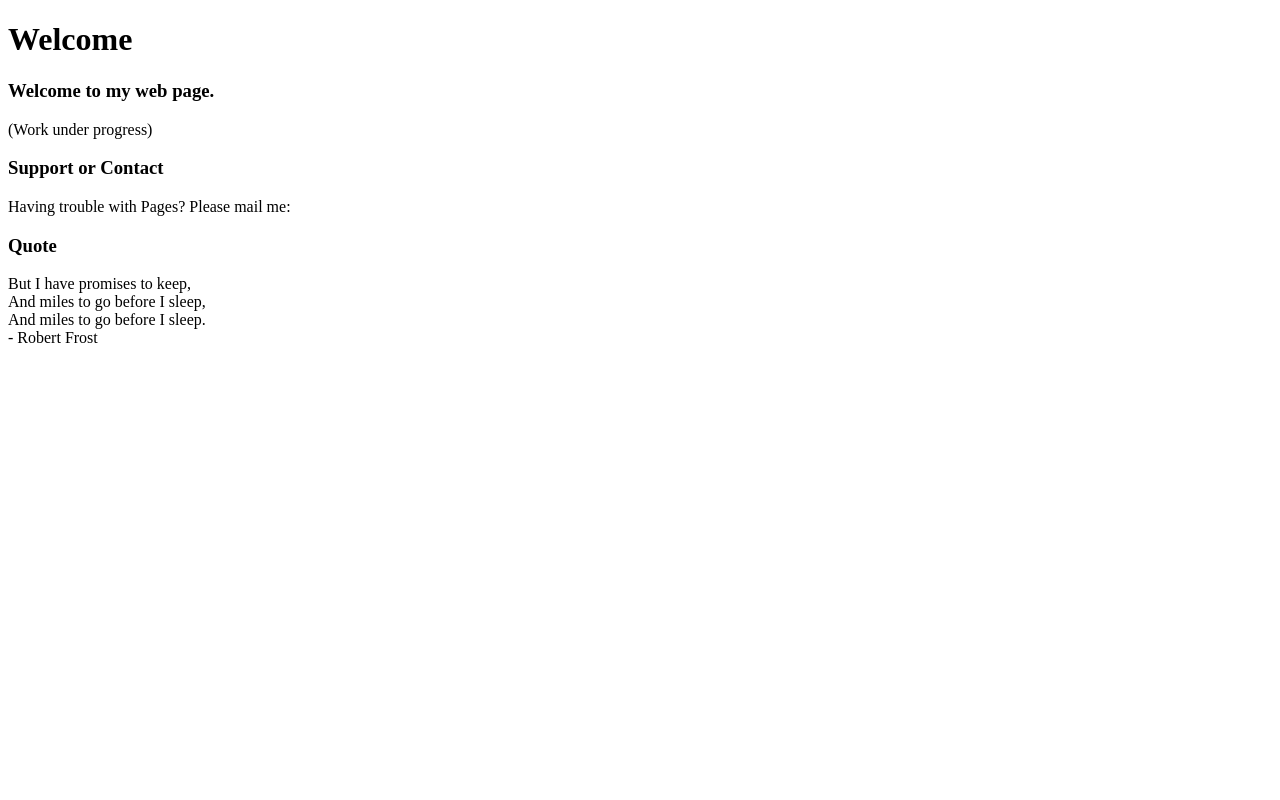
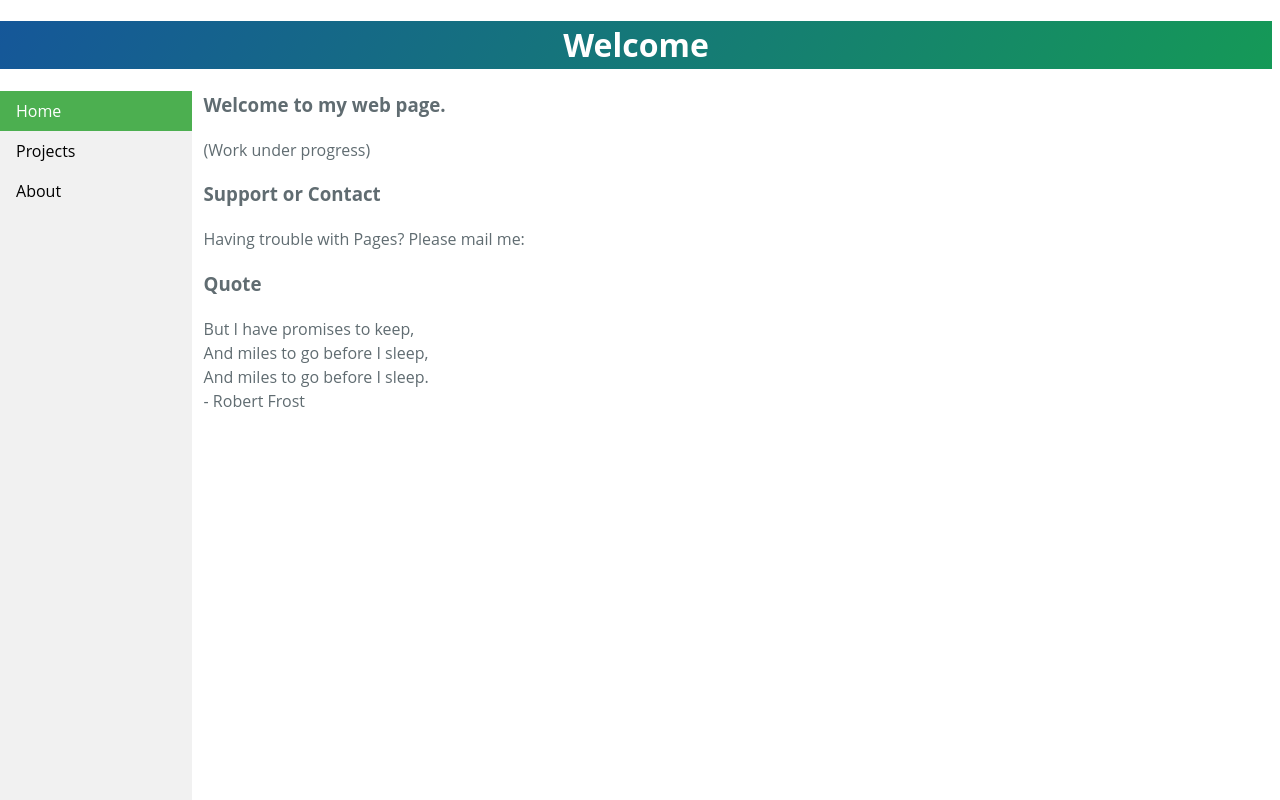
Before and after one commit to naveentiwari/naveentiwari.github.io, a plain HTML site: page index.html in a window 1280 px wide. Drawn offline with Linux system fonts and the light colour scheme.

Commit message:
Add Basic layout of the website.
Done.

```diff
--- /dev/null
+++ b/css/stylesheet.css
@@ -0,0 +1,48 @@
+body {
+    padding: 0;
+    margin-left: 0;
+    font-family: "Open Sans", "Helvetica Neue", Helvetica, Arial, sans-serif;
+    font-size: 16px;
+    line-height: 1.5;
+    color: #606c71;
+}
+
+#mainsection {
+    margin-left: 15%;
+    padding-left: 1%;
+}
+
+#welcome_index {
+    color: #fff;
+    text-align: center;
+    background-color: #159957;
+    background-image: linear-gradient(120deg, #155799, #159957);
+}
+
+ul {
+    list-style-type: none;
+    margin: 0;
+    padding: 0;
+    width: 15%;
+    background-color: #f1f1f1;
+    position: fixed;
+    height: 100%;
+    overflow: auto;
+}
+
+li a {
+    display: block;
+    color: #000;
+    padding: 8px 0 8px 16px;
+    text-decoration: none;
+}
+
+li a.active {
+    background-color: #4CAF50;
+    color: white;
+}
+
+li a:hover:not(.active) {
+    background-color: #555;
+    color: white;
+}
--- a/index.html
+++ b/index.html
@@ -3,11 +3,18 @@
 
     <head>
         <title>Naveen Tiwari</title>
+        <h1 id="welcome_index">Welcome</h1>
+        <link rel="stylesheet" type="text/css" href="css/stylesheet.css"/>
     </head>
 
     <body>
-        <h1>Welcome</h1>
+        <ul>
+          <li><a class="active">Home</a></li>
+          <li><a href="src/projects.html">Projects</a></li>
+          <li><a href="src/about.html">About</a></li>
+        </ul>
 
+        <div id="mainsection">
         <h3>
             <a id="welcome-to-my-web-page" class="anchor" href="#welcome-to-my-web-page" aria-hidden="true">
                 <span aria-hidden="true" class="octicon octicon-link"/>
@@ -25,7 +32,7 @@
         <p>Having trouble with Pages? Please mail me: </p>
 
         <h3>
-            <a id="Quote1" class="anchor" href="#quote1" aria-hidden="true">
+            <a id="Quote" class="anchor" href="#quote" aria-hidden="true">
                 <span aria-hidden="true" class="octicon octicon-link"></span>
             </a>
             Quote
@@ -36,5 +43,6 @@
             And miles to go before I sleep.<BR>
             - Robert Frost<BR>
         </p>
+        </div>
     </body>
 </html>
```
Also changed, not shown: src/about.html (added, +20 -0 lines), src/projects.html (added, +20 -0 lines), 1 other file.
